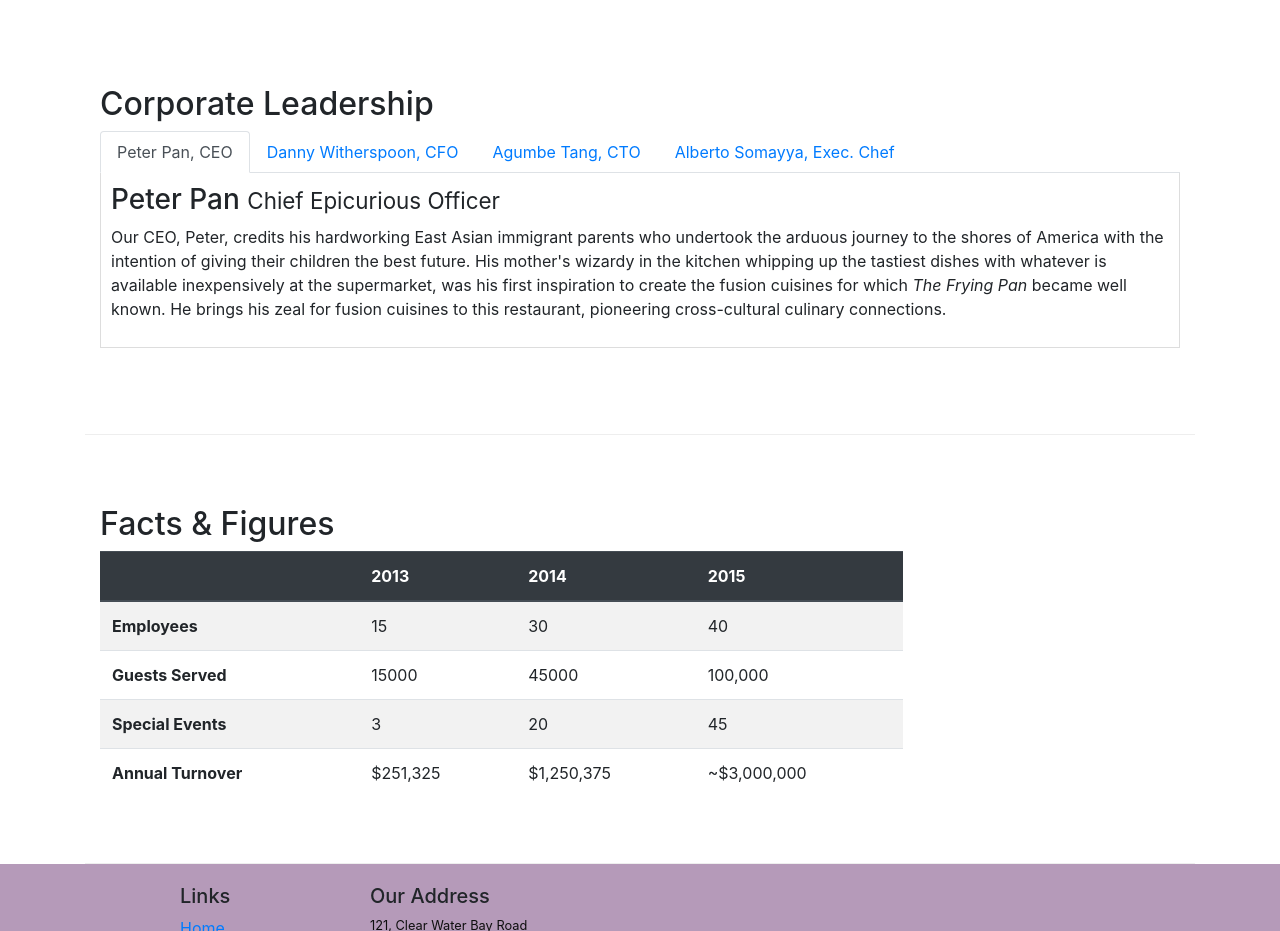
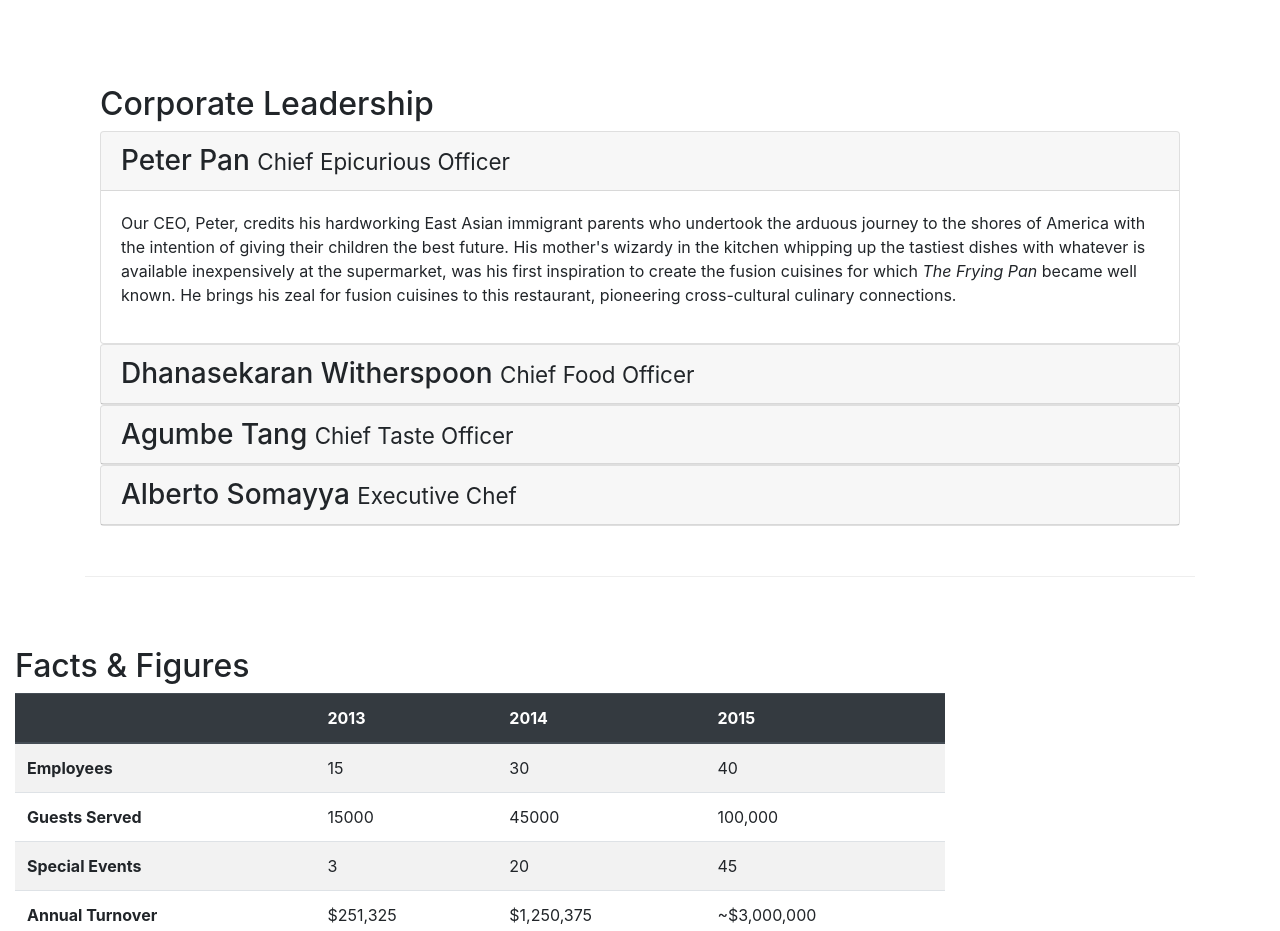
Before and after one commit to RSC007/RSC-world, a website: page aboutus.html in a window 1280 px wide. Shown: the part 940-1871 px from the top of the page. Drawn offline with nearby package versions, Linux system fonts and the light colour scheme.

Commit message:
accordion

```diff
--- a/aboutus.html
+++ b/aboutus.html
@@ -110,40 +110,63 @@
         <div class="text row row-content">
             <div class="col-12">
                 <h2>Corporate Leadership</h2>
-                <ul class="nav nav-tabs">
-                    <li class="nav-item">
-                      <a class="nav-link active" href="#peter"
-                        role="tab" data-toggle="tab">Peter Pan, CEO</a>
-                    </li>
-                    <li class="nav-item">
-                      <a class="nav-link" href="#danny" role="tab"
-                        data-toggle="tab">Danny Witherspoon, CFO</a>
-                    </li>
-                    <li class="nav-item">
-                      <a class="nav-link" href="#agumbe"role="tab"
-                        data-toggle="tab">Agumbe Tang, CTO</a>
-                    </li>
-                    <li class="nav-item">
-                      <a class="nav-link" href="#alberto" role="tab"
-                        data-toggle="tab">Alberto Somayya, Exec. Chef</a>
-                    </li>
-                </ul>
-                <div class="tab-content">
-                    <div class="tab-pane fade show active" role="tabpanel" id="peter">
-                    <h3>Peter Pan <small>Chief Epicurious Officer</small></h3>
-                    <p class="d-none d-md-block ">Our CEO, Peter, credits his hardworking East Asian immigrant parents who undertook the arduous journey to the shores of America with the intention of giving their children the best future. His mother's wizardy in the kitchen whipping up the tastiest dishes with whatever is available inexpensively at the supermarket, was his first inspiration to create the fusion cuisines for which <em>The Frying Pan</em> became well known. He brings his zeal for fusion cuisines to this restaurant, pioneering cross-cultural culinary connections.</p>
+                <div id="accordion">
+                    <div class="card">
+                        <div class="card-header" role="tab" id="peterhead">
+                        <h3 class="mb-0">
+                            <a data-toggle="collapse" data-target="#peter">
+                            Peter Pan <small>Chief Epicurious Officer</small>
+                            </a>
+                        </h3>
+                        </div>
+                        <div class="collapse show" id="peter" data-parent="#accordion">
+                            <div class="card-body">
+                                <p class="d-none d-sm-block">Our CEO, Peter, credits his hardworking East Asian immigrant parents who undertook the arduous journey to the shores of America with the intention of giving their children the best future. His mother's wizardy in the kitchen whipping up the tastiest dishes with whatever is available inexpensively at the supermarket, was his first inspiration to create the fusion cuisines for which <em>The Frying Pan</em> became well known. He brings his zeal for fusion cuisines to this restaurant, pioneering cross-cultural culinary connections.</p>
+                            </div>
+                        </div>
                     </div>
-                    <div class="tab-pane fade show " role="tabpanel" id="danny">
-                    <h3>Dhanasekaran Witherspoon <small>Chief Food Officer</small></h3>
-                    <p class="d-none d-md-block">Our CFO, Danny, as he is affectionately referred to by his colleagues, comes from a long established family tradition in farming and produce. His experiences growing up on a farm in the Australian outback gave him great appreciation for varieties of food sources. As he puts it in his own words, <em>Everything that runs, wins, and everything that stays, pays!</em></p>
+                    <div class="card">
+                        <div class="card-header" role="tab" id="dannyhead">
+                        <h3 class="mb-0">
+                            <a class="collapsed" data-toggle="collapse" data-target="#danny">
+                            Dhanasekaran Witherspoon <small>Chief Food Officer</small>
+                            </a>
+                        </h3>
                     </div>
-                    <div class="tab-pane fade show " role="tabpanel" id="agumbe">
-                    <h3>Agumbe Tang <small>Chief Taste Officer</small></h3>
-                    <p class="d-none d-md-block">Blessed with the most discerning gustatory sense, Agumbe, our CTO, personally ensures that every dish that we serve meets his exacting tastes. Our chefs dread the tongue lashing that ensues if their dish does not meet his exacting standards. He lives by his motto, <em>You click only if you survive my lick.</em></p>
+                    <div class="collapse" id="danny" data-parent="#accordion">
+                        <div class="card-body">
+                            <p class="d-none d-sm-block">Our CFO, Danny, as he is affectionately referred to by his colleagues, comes from a long established family tradition in farming and produce. His experiences growing up on a farm in the Australian outback gave him great appreciation for varieties of food sources. As he puts it in his own words, <em>Everything that runs, wins, and everything that stays, pays!</em></em></p>
+                        </div>
                     </div>
-                    <div class="tab-pane fade show" role="tabpanel" id="albetro">
-                    <h3>Alberto Somayya <small>Executive Chef</small></h3>
-                    <p class="d-none d-md-block">Award winning three-star Michelin chef with wide International experience having worked closely with whos-who in the culinary world, he specializes in creating mouthwatering Indo-Italian fusion experiences. He says, <em>Put together the cuisines from the two craziest cultures, and you get a winning hit! Amma Mia!</em></p>
+                </div>
+                <div class="card">
+                        <div class="card-header" role="tab" id="agumbehead">
+                        <h3 class="mb-0">
+                            <a class="collapsed" data-toggle="collapse" data-target="#agumbe">
+                            Agumbe Tang <small>Chief Taste Officer</small>
+                            </a>
+                        </h3>
+                    </div>
+                    <div class="collapse" id="agumbe" data-parent="#accordion">
+                        <div class="card-body">
+                            <p class="d-none d-sm-block">Blessed with the most discerning gustatory sense, Agumbe, our CTO, personally ensures that every dish that we serve meets his exacting tastes. Our chefs dread the tongue lashing that ensues if their dish does not meet his exacting standards. He lives by his motto, <em>You click only if you survive my lick.</em></p>
+                        </div>
+                    </div>
+                </div>
+                <div class="card">
+                        <div class="card-header" role="tab" id="albertohead">
+                        <h3 class="mb-0">
+                            <a class="collapsed" data-toggle="collapse" data-target="#alberto">
+                            Alberto Somayya <small>Executive Chef</small>
+                            </a>
+                        </h3>
+                    </div>
+                    <div class="collapse" id="alberto" data-parent="#accordion">
+                        <div class="card-body">
+                            <p class="d-none d-sm-block">Award winning three-star Michelin chef with wide International experience having worked closely with whos-who in the culinary world, he specializes in creating mouthwatering Indo-Italian fusion experiences. He says, <em>Put together the cuisines from the two craziest cultures, and you get a winning hit! Amma Mia!</em></em></p>
+                        </div>
+                    </div>
+                </div>
                     </div>
                 </div>
             </div>
```
